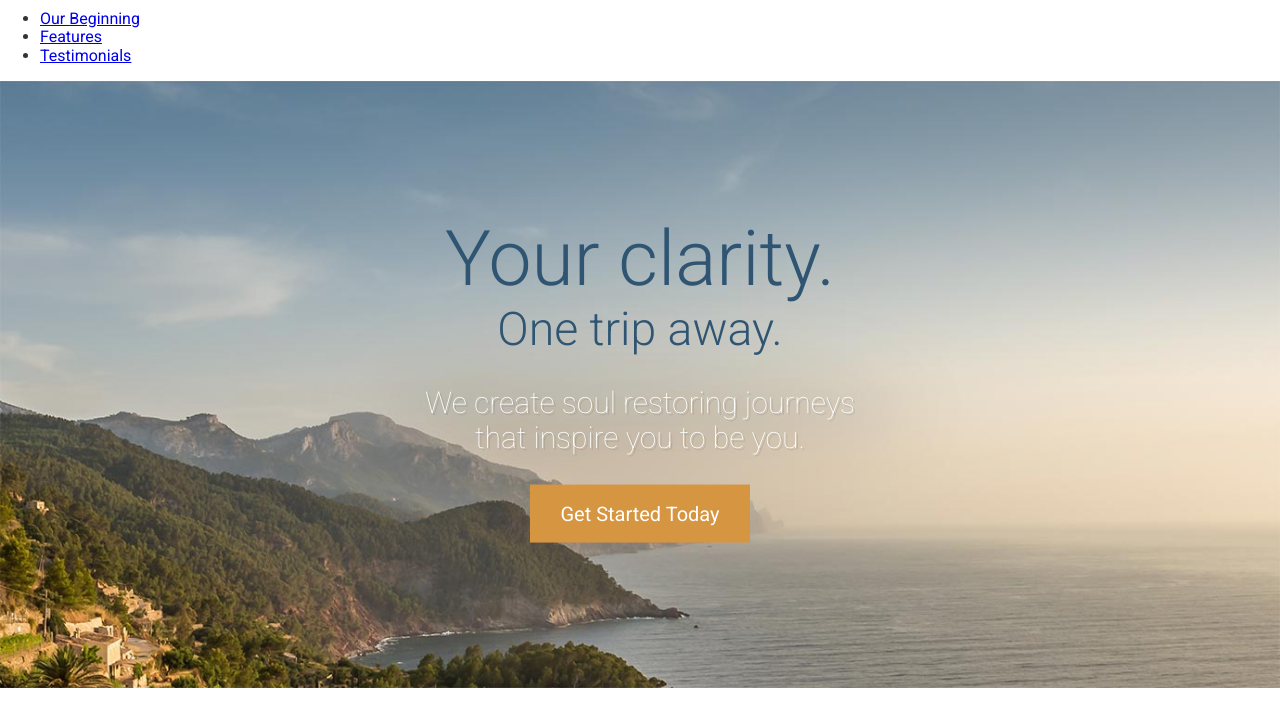
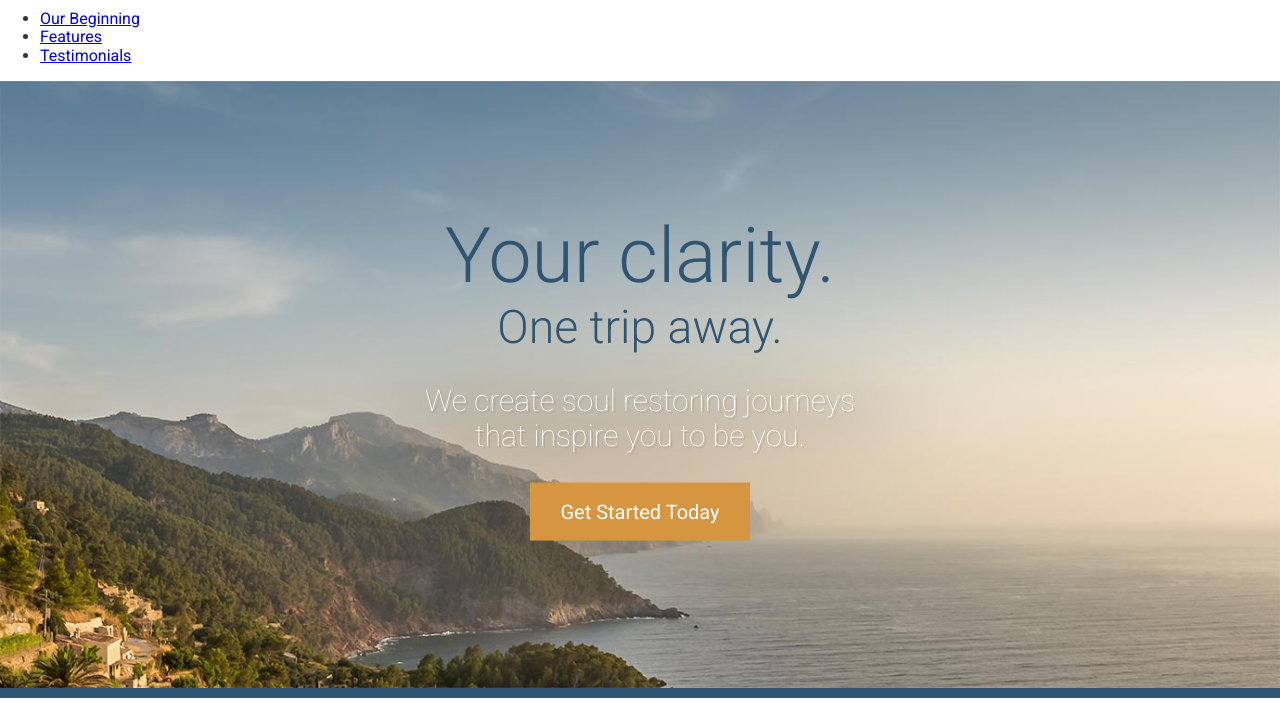
Before and after one commit to aschambers/travel-site, a website: page app/index.html in a window 1280 px wide. Shown: the part 82-791 px from the top of the page. Drawn offline with Linux system fonts and the light colour scheme.

Commit message:
work on adding space and padding to page elements in a reusable way

```diff
--- a/app/assets/styles/modules/_btn.css
+++ b/app/assets/styles/modules/_btn.css
@@ -8,7 +8,11 @@
 		background-color: $mainOrange;
 	}
 	&--large {
-		font-size: 1.25rem;
+		/* default font-size of 1 rem */
 		padding: 1.1rem 1.9rem;
+
+		@mixin atSmall {
+			font-size: 1.25rem;
+		}
 	}
 }
--- a/app/assets/styles/modules/_large-hero.css
+++ b/app/assets/styles/modules/_large-hero.css
@@ -1,5 +1,14 @@
 .large-hero {
+	border-bottom: 10px solid $mainBlue;
 	position:relative;
+
+	&__image {
+		/* by default web browsers treat images as inline elements, meaning
+		it thinks the image is similar to a line of text, so it will leave some
+		room for letters underneath like for the letter g, so by it being block,
+		the gap won't be there */
+		display:block;
+	}
 
 	/* & is equivalent to .large-hero, so we can nest css so we can avoid descendant selectors
 	which create specificity wars */
@@ -18,27 +27,27 @@
 	&__title {
 		font-weight: 300;
 		color: $mainBlue;
-		font-size: 1.1rem;
+		font-size: 2.4rem;
 		margin: 0;
 
 		/*@media (min-width: 530px) {
 			font-size:4.8rem;
 		}*/
 		@mixin atSmall {
-			font-size: 2rem;
+			font-size: 4.8rem;
 		}
 
-		@mixin atMedium {
+		/*@mixin atMedium {
 			font-size: 3.2rem;
 		}
 		@mixin atLarge {
 			font-size: 4.8rem;
-		}
+		}*/
 	}
 	&__subtitle {
 		font-weight: 300;
 		color: $mainBlue;
-		font-size: 1.1rem;
+		font-size: 1.5rem;
 		margin: 0;
 
 		@mixin atSmall {
@@ -47,11 +56,15 @@
 	}
 	&__description {
 		color: #FFF;
-		font-size: 1.875rem; /* equivalent to 30 pixels if browser is set to 16px by default */
+		font-size: 1.1rem; /* equivalent to 30 pixels if browser is set to 16px by default */
 		font-weight: 100;
 		text-shadow: 2px 2px 0 rgba(0, 0, 0, .1);
 		max-width: 30rem; /* break text onto a second line after it reaches 480 px, 480/16 = rem */
 		margin-left: auto; /* make it centered on page horizontally */
 		margin-right: auto; /* make it centered on page horizontally */
+
+		@mixin atSmall {
+			font-size: 1.875rem;
+		}
 	}
 }
--- /dev/null
+++ b/app/assets/styles/modules/_wrapper.css
@@ -0,0 +1,7 @@
+.wrapper {
+	padding-left: 18px;
+	padding-right: 18px;
+	max-width:1200px;
+	margin-left: auto;
+	margin-right: auto;
+}
--- a/app/assets/styles/styles.css
+++ b/app/assets/styles/styles.css
@@ -4,3 +4,5 @@
 @import "base/_mixins";
 @import "modules/_large-hero";
 @import "modules/_btn";
+@import "modules/_wrapper";
+@import "modules/_page-section";
--- a/app/index.html
+++ b/app/index.html
@@ -28,18 +28,21 @@
       <source srcset="assets/images/hero--large.jpg 1920w, assets/images/hero--large-hi-dpi.jpg 3840w" media="(min-width: 1380px)">
       <source srcset="assets/images/hero--medium.jpg 1380w, assets/images/hero--medium-hi-dip.jpg 2760w" media="(min-width: 990px)">
       <source srcset="assets/images/hero--small.jpg 990w, assets/images/hero--small-hi-dpi.jpg 1980w" media="(min-width: 640px)">
-      <img srcset="assets/images/hero--smaller.jpg 640w, assets/images/hero--smaller-hi-dpi.jpg 1280w" alt="coastal view of oceans and mountains">
+      <img srcset="assets/images/hero--smaller.jpg 640w, assets/images/hero--smaller-hi-dpi.jpg 1280w" alt="coastal view of oceans and mountains" class="large-hero__image">
     </picture>
     <!-- <img src="assets/images/herolarge.jpg"> -->
     <div class="large-hero__text-content">
+      <div class="wrapper">
         <h1 class="large-hero__title">Your clarity.</h1>
         <h2 class="large-hero__subtitle">One trip away.</h2>
         <p class="large-hero__description">We create soul restoring journeys that inspire you to be you.</p>
         <p><a href="#" class="btn btn--orange btn--large">Get Started Today</a></p>
       </div>
     </div>
+  </div>
 
-  <div id="our-beginning">
+  <div id="our-beginning" class="page-section">
+    <div class="wrapper">
       <h2>The first trip we planned was our own.</h2>
       <h3>Ever since, we&rsquo;ve been working to make travel better for everyone.</h3>
       <img src="assets/images/first-trip.jpg" alt="Couple walking down a street.">
@@ -49,8 +52,10 @@
       <p>Duis aute irure dolor in <strong>reprehenderit in</strong> voluptate velit esse cillum dolore eu fugiat nulla pariatur. Excepteur sint occaecat cupidatat non proident, sunt in culpa qui officia deserunt mollit anim id est laborum. Lorem ipsum dolor sit amet, consectetur adipisicing elit, sed do eiusmod tempor incididunt ut labore et dolore magna aliqua.</p>
       <p>Duis aute irure dolor in reprehenderit in voluptate velit esse cillum dolore eu fugiat nulla pariatur. Excepteur sint occaecat cupidatat non proident, sunt in culpa qui officia deserunt mollit anim id est laborum velit esse cillum <strong>dolore eu fugiat.</strong></p>
     </div>
+  </div>
 
-  <div id="features">
+  <div id="features" class="page-section page-section--blue">
+    <div class="wrapper">
       <img src="assets/images/icons/star.svg">
       <h2>Our Features</h2>
 
@@ -69,6 +74,7 @@
       <img src="assets/images/icons/fire.svg">
       <h3>Survival Kit</h3>
       <p>Everytime you book an escape with us we send you a survival kit with the finest materials. The kit will allow you to setup a tent, start a fire, scratch your own back and lower your taxes.</p>
+    </div>
   </div>
 
   <div id="testimonials">
--- a/app/temp/styles/styles.css
+++ b/app/temp/styles/styles.css
@@ -461,8 +461,17 @@ img {
 }
 
 .large-hero {
+	border-bottom: 10px solid #2f5572;
 	position:relative;
 }
+
+.large-hero__image {
+		/* by default web browsers treat images as inline elements, meaning
+		it thinks the image is similar to a line of text, so it will leave some
+		room for letters underneath like for the letter g, so by it being block,
+		the gap won't be there */
+		display:block;
+	}
 
 /* rem is relative to the root of the page, will take font size of html page and
 	multiply that font by 1.5, usually 16px so 16*1.5 would be 24px if we put 1.5rem */
@@ -482,8 +491,15 @@ img {
 .large-hero__title {
 		font-weight: 300;
 		color: #2f5572;
-		font-size: 1.1rem;
+		font-size: 2.4rem;
 		margin: 0;
+
+		/*@mixin atMedium {
+			font-size: 3.2rem;
+		}
+		@mixin atLarge {
+			font-size: 4.8rem;
+		}*/
 	}
 
 /*@media (min-width: 530px) {
@@ -491,20 +507,6 @@ img {
 		}*/
 
 @media (min-width: 530px) {
-
-.large-hero__title {
-			font-size: 2rem
-	}
-	}
-
-@media (min-width: 800px) {
-
-.large-hero__title {
-			font-size: 3.2rem
-	}
-	}
-
-@media (min-width: 1200px) {
 
 .large-hero__title {
 			font-size: 4.8rem
@@ -517,7 +519,7 @@ img {
 .large-hero__subtitle {
 		font-weight: 300;
 		color: #2f5572;
-		font-size: 1.1rem;
+		font-size: 1.5rem;
 		margin: 0;
 	}
 
@@ -530,12 +532,21 @@ img {
 
 .large-hero__description {
 		color: #FFF;
-		font-size: 1.875rem; /* equivalent to 30 pixels if browser is set to 16px by default */
+		font-size: 1.1rem; /* equivalent to 30 pixels if browser is set to 16px by default */
 		font-weight: 100;
 		text-shadow: 2px 2px 0 rgba(0, 0, 0, .1);
 		max-width: 30rem; /* break text onto a second line after it reaches 480 px, 480/16 = rem */
 		margin-left: auto; /* make it centered on page horizontally */
-		margin-right: auto; /* make it centered on page horizontally */
+		margin-right: auto;
+	}
+
+/* make it centered on page horizontally */
+
+@media (min-width: 530px) {
+
+.large-hero__description {
+			font-size: 1.875rem
+	}
 	}
 
 .btn {
@@ -553,6 +564,31 @@ img {
 	}
 
 .btn--large {
-		font-size: 1.25rem;
+		/* default font-size of 1 rem */
 		padding: 1.1rem 1.9rem;
 	}
+
+@media (min-width: 530px) {
+
+.btn--large {
+			font-size: 1.25rem
+	}
+	}
+
+.wrapper {
+	padding-left: 18px;
+	padding-right: 18px;
+	max-width:1200px;
+	margin-left: auto;
+	margin-right: auto;
+}
+
+.page-section {
+	/* 4.5 rem padding with space 0 for left and right values */
+	padding: 4.5rem 0;
+}
+
+.page-section--blue {
+		background-color: #2f5572;
+		color: #FFF;
+	}
```
Also changed, not shown: app/assets/styles/modules/_page-section.css (added, +9 -0 lines). Lines whose indentation alone changed are shown as unchanged.
